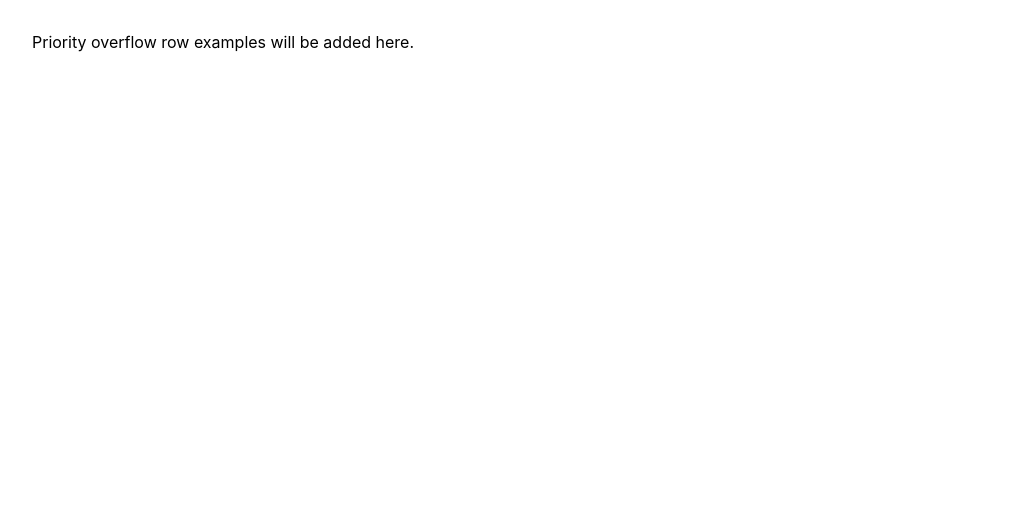
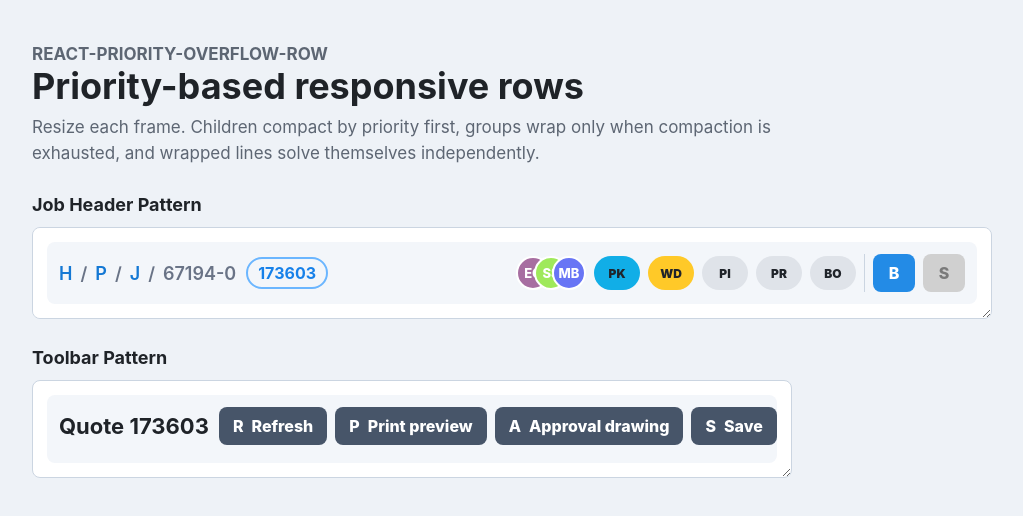
Before and after one commit to kaii-zen/react-priority-overflow-row, a React (Vite) app in the folder examples/basic/: page / in a window 1280 px wide. Shown: the top 516 px of the page, without its empty margins (0-1023 px from the left). Built offline with nearby package versions, Linux system fonts and the light colour scheme.

Commit message:
Add interactive demo examples

```diff
--- a/examples/basic/src/main.tsx
+++ b/examples/basic/src/main.tsx
@@ -1,9 +1,249 @@
 import { StrictMode } from 'react';
 import { createRoot } from 'react-dom/client';
+import { PriorityOverflowRow } from '../../../src';
+import type { ReactNode } from 'react';
 import './styles.css';
 
+type ChipMode = 'full' | 'short' | 'icon';
+type ActionMode = 'full' | 'icon';
+
 function App() {
-  return <main>Priority overflow row examples will be added here.</main>;
+  return (
+    <main>
+      <header className="page-header">
+        <p className="eyebrow">react-priority-overflow-row</p>
+        <h1>Priority-based responsive rows</h1>
+        <p>
+          Resize each frame. Children compact by priority first, groups wrap
+          only when compaction is exhausted, and wrapped lines solve themselves
+          independently.
+        </p>
+      </header>
+
+      <section className="demo-section">
+        <h2>Job Header Pattern</h2>
+        <ResizableFrame>
+          <PriorityOverflowRow gap={12} className="job-header">
+            <PriorityOverflowRow.Group gap={10}>
+              <PriorityOverflowRow.Variant
+                modes={
+                  [
+                    { value: 'full' },
+                    { value: 'compact', priority: 10 },
+                  ] as const
+                }
+              >
+                {(mode) => <Breadcrumbs mode={mode} />}
+              </PriorityOverflowRow.Variant>
+              <a className="quote-chip" href="#quote">
+                173603
+              </a>
+            </PriorityOverflowRow.Group>
+
+            <PriorityOverflowRow.Group align="end" gap={8} wrapPriority={100}>
+              <PriorityOverflowRow.Variant
+                modes={
+                  [
+                    { value: 'comfortable' },
+                    { value: 'tight', priority: 30 },
+                  ] as const
+                }
+              >
+                {(spacing) => <People spacing={spacing} />}
+              </PriorityOverflowRow.Variant>
+              <PriorityOverflowRow.Variant
+                modes={
+                  [
+                    { value: 'full' },
+                    { value: 'short', priority: 20 },
+                    { value: 'icon', priority: 80 },
+                  ] as const
+                }
+              >
+                {(mode) => <JobChips mode={mode} />}
+              </PriorityOverflowRow.Variant>
+              <div className="divider" />
+              <PriorityOverflowRow.Variant
+                modes={
+                  [
+                    { value: 'full' },
+                    { value: 'icon', priority: 40 },
+                  ] as const
+                }
+              >
+                {(mode) => <Actions mode={mode} />}
+              </PriorityOverflowRow.Variant>
+            </PriorityOverflowRow.Group>
+          </PriorityOverflowRow>
+        </ResizableFrame>
+      </section>
+
+      <section className="demo-section">
+        <h2>Toolbar Pattern</h2>
+        <ResizableFrame initialWidth={760}>
+          <PriorityOverflowRow gap={10} className="toolbar">
+            <PriorityOverflowRow.Group>
+              <strong className="title">Quote 173603</strong>
+            </PriorityOverflowRow.Group>
+            <PriorityOverflowRow.Group align="end" gap={8} wrapPriority={90}>
+              <PriorityOverflowRow.Variant
+                modes={
+                  [
+                    { value: 'full' },
+                    { value: 'short', priority: 20 },
+                    { value: 'icon', priority: 60 },
+                  ] as const
+                }
+              >
+                {(mode) => (
+                  <>
+                    <ToolButton mode={mode} icon="R" label="Refresh" />
+                    <ToolButton mode={mode} icon="P" label="Print preview" />
+                    <ToolButton mode={mode} icon="A" label="Approval drawing" />
+                  </>
+                )}
+              </PriorityOverflowRow.Variant>
+              <PriorityOverflowRow.Variant
+                modes={
+                  [
+                    { value: 'full' },
+                    { value: 'icon', priority: 35 },
+                  ] as const
+                }
+              >
+                {(mode) => <ToolButton mode={mode} icon="S" label="Save" />}
+              </PriorityOverflowRow.Variant>
+            </PriorityOverflowRow.Group>
+          </PriorityOverflowRow>
+        </ResizableFrame>
+      </section>
+    </main>
+  );
+}
+
+function ResizableFrame({
+  children,
+  initialWidth = 960,
+}: {
+  children: ReactNode;
+  initialWidth?: number;
+}) {
+  return (
+    <div className="resize-shell" style={{ width: initialWidth }}>
+      {children}
+    </div>
+  );
+}
+
+function Breadcrumbs({ mode }: { mode: 'full' | 'compact' }) {
+  const items =
+    mode === 'full'
+      ? ['Home', 'Production', 'Jobs', '67194-0']
+      : ['H', 'P', 'J', '67194-0'];
+
+  return (
+    <nav className="breadcrumbs" aria-label="Breadcrumb">
+      {items.map((item, index) => (
+        <span key={item} className={index === items.length - 1 ? 'muted' : ''}>
+          {item}
+        </span>
+      ))}
+    </nav>
+  );
+}
+
+function People({ spacing }: { spacing: 'comfortable' | 'tight' }) {
+  return (
+    <div className={`people people-${spacing}`}>
+      <span>EC</span>
+      <span>SS</span>
+      <span>MB</span>
+    </div>
+  );
+}
+
+function JobChips({ mode }: { mode: ChipMode }) {
+  const label = (full: string, short: string) => {
+    if (mode === 'icon') {
+      return null;
+    }
+
+    return mode === 'short' ? short : full;
+  };
+
+  return (
+    <div className="chips">
+      <Chip tone="blue" icon="PK" label={label('Packages', 'Pkg')} />
+      <Chip tone="gold" icon="WD" label={label('Welding', 'Weld')} />
+      <Chip icon="PI" label={label('Picking', 'Pick')} />
+      <Chip icon="PR" label={label('Production', 'Prod')} />
+      <Chip icon="BO" label={label('Backorder', 'B/O')} />
+    </div>
+  );
+}
+
+function Chip({
+  icon,
+  label,
+  tone,
+}: {
+  icon: string;
+  label: string | null;
+  tone?: 'blue' | 'gold';
+}) {
+  return (
+    <span className={`chip ${tone ? `chip-${tone}` : ''}`}>
+      <span className="chip-icon">{icon}</span>
+      {label ? <span>{label}</span> : null}
+    </span>
+  );
+}
+
+function Actions({ mode }: { mode: ActionMode }) {
+  return (
+    <div className="actions">
+      <ActionButton mode={mode} icon="B" label="BOM" />
+      <ActionButton mode={mode} icon="S" label="Save" disabled />
+    </div>
+  );
+}
+
+function ActionButton({
+  mode,
+  icon,
+  label,
+  disabled = false,
+}: {
+  mode: ActionMode;
+  icon: string;
+  label: string;
+  disabled?: boolean;
+}) {
+  return (
+    <button className="action-button" disabled={disabled}>
+      <span>{icon}</span>
+      {mode === 'full' ? label : null}
+    </button>
+  );
+}
+
+function ToolButton({
+  mode,
+  icon,
+  label,
+}: {
+  mode: 'full' | 'short' | 'icon';
+  icon: string;
+  label: string;
+}) {
+  const text = mode === 'icon' ? null : mode === 'short' ? label[0] : label;
+
+  return (
+    <button className="tool-button">
+      <span>{icon}</span>
+      {text ? <span>{text}</span> : null}
+    </button>
+  );
 }
 
 createRoot(document.getElementById('root')!).render(
--- a/examples/basic/src/styles.css
+++ b/examples/basic/src/styles.css
@@ -1,10 +1,228 @@
-body {
-  margin: 0;
+:root {
+  color: #1f2328;
+  background: #eef2f7;
   font-family:
     Inter, ui-sans-serif, system-ui, -apple-system, BlinkMacSystemFont, "Segoe UI",
     sans-serif;
 }
 
+* {
+  box-sizing: border-box;
+}
+
+body {
+  margin: 0;
+}
+
+button,
+a {
+  font: inherit;
+}
+
 main {
+  display: grid;
+  gap: 28px;
   padding: 32px;
 }
+
+.page-header {
+  max-width: 760px;
+}
+
+.page-header h1 {
+  margin: 0;
+  font-size: 36px;
+  line-height: 1.05;
+}
+
+.page-header p {
+  margin: 10px 0 0;
+  color: #5d6673;
+  font-size: 17px;
+  line-height: 1.5;
+}
+
+.eyebrow {
+  margin: 0 0 8px;
+  color: #1168c3;
+  font-size: 13px;
+  font-weight: 700;
+  letter-spacing: 0;
+  text-transform: uppercase;
+}
+
+.demo-section {
+  display: grid;
+  gap: 12px;
+}
+
+.demo-section h2 {
+  margin: 0;
+  font-size: 18px;
+}
+
+.resize-shell {
+  min-width: 300px;
+  max-width: 100%;
+  overflow: auto;
+  resize: horizontal;
+  border: 1px solid #cbd5e1;
+  border-radius: 8px;
+  background: white;
+  padding: 14px;
+}
+
+.job-header,
+.toolbar {
+  border-radius: 8px;
+  background: #f3f6fa;
+  padding: 12px;
+}
+
+.breadcrumbs {
+  display: inline-flex;
+  align-items: center;
+  gap: 8px;
+  color: #1478d4;
+  font-size: 18px;
+  font-weight: 600;
+  white-space: nowrap;
+}
+
+.breadcrumbs span:not(:last-child)::after {
+  content: "/";
+  margin-left: 8px;
+  color: #697386;
+}
+
+.muted {
+  color: #697386;
+}
+
+.quote-chip {
+  display: inline-flex;
+  align-items: center;
+  border: 2px solid #6bb6ff;
+  border-radius: 999px;
+  color: #1781e9;
+  font-weight: 700;
+  line-height: 1;
+  padding: 6px 10px;
+  text-decoration: none;
+  white-space: nowrap;
+}
+
+.people {
+  display: inline-flex;
+  align-items: center;
+}
+
+.people span {
+  display: grid;
+  place-items: center;
+  width: 34px;
+  height: 34px;
+  border: 2px solid white;
+  border-radius: 999px;
+  background: #a76ea1;
+  color: white;
+  font-size: 13px;
+  font-weight: 800;
+}
+
+.people span:nth-child(2) {
+  background: #9fe95b;
+}
+
+.people span:nth-child(3) {
+  background: #6875f5;
+}
+
+.people-comfortable span + span {
+  margin-left: -4px;
+}
+
+.people-tight span + span {
+  margin-left: -16px;
+}
+
+.chips,
+.actions {
+  display: inline-flex;
+  align-items: center;
+  gap: 8px;
+  white-space: nowrap;
+}
+
+.chip {
+  display: inline-flex;
+  align-items: center;
+  gap: 8px;
+  min-height: 34px;
+  border-radius: 999px;
+  background: #dfe3e9;
+  color: #20242a;
+  font-weight: 700;
+  padding: 0 12px;
+}
+
+.chip-icon {
+  display: inline-grid;
+  place-items: center;
+  min-width: 22px;
+  font-size: 12px;
+  font-weight: 900;
+}
+
+.chip-blue {
+  background: #11aee7;
+}
+
+.chip-gold {
+  background: #ffc928;
+}
+
+.divider {
+  align-self: stretch;
+  width: 1px;
+  min-height: 34px;
+  background: #cbd5e1;
+}
+
+.action-button,
+.tool-button {
+  display: inline-flex;
+  align-items: center;
+  justify-content: center;
+  gap: 8px;
+  min-width: 42px;
+  min-height: 38px;
+  border: 0;
+  border-radius: 8px;
+  background: #238be6;
+  color: white;
+  font-weight: 800;
+  padding: 0 14px;
+  white-space: nowrap;
+}
+
+.action-button:disabled {
+  background: #d0d0d0;
+  color: #7a7a7a;
+}
+
+.toolbar {
+  min-height: 68px;
+}
+
+.title {
+  display: inline-flex;
+  align-items: center;
+  min-height: 38px;
+  font-size: 22px;
+  white-space: nowrap;
+}
+
+.tool-button {
+  background: #475569;
+}
```
